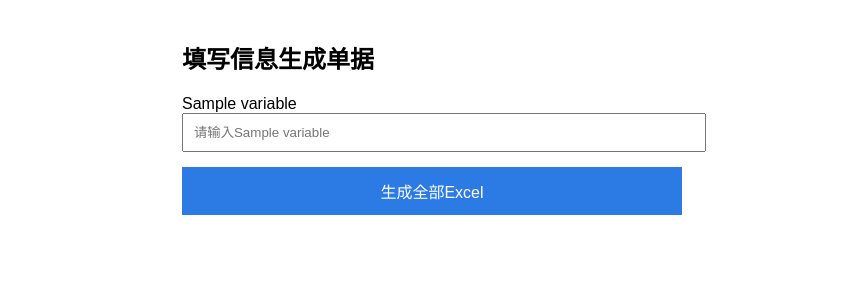
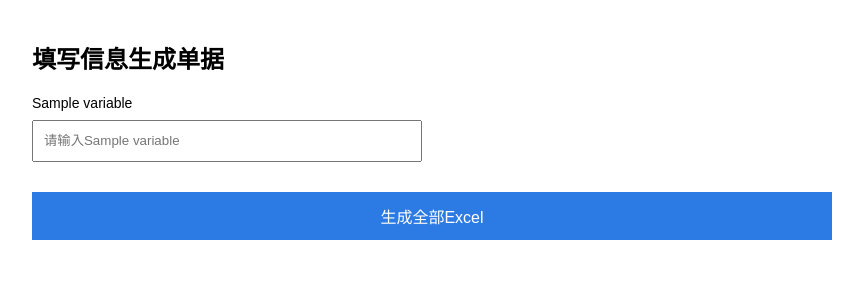
Before and after one commit to guorice19880617-droid/gendan, a Flask app: template templates/index.html in a window 1280 px wide. Shown: the top 300 px of the page, without its empty margins (208-1071 px from the left). Run offline with Flask 3, Linux system fonts and the light colour scheme; the template is opened without the code that fills it: most values are stand-ins (such as "Sample title", 1, 10 or a date in 2020).

Commit message:
Update index.html

```diff
--- a/templates/index.html
+++ b/templates/index.html
@@ -2,24 +2,50 @@
 <html>
 
 <head>
-
 <meta charset="utf-8">
-
 <title>Excel单据生成系统</title>
 
 <style>
 
 body{
 font-family:Arial;
-max-width:500px;
+max-width:800px;
 margin:auto;
 padding:20px;
 }
 
+/* 两列布局核心 */
+.form-container{
+display:grid;
+grid-template-columns: 1fr 1fr;
+gap:20px;
+}
+
+/* 每个字段块 */
+.form-group{
+display:flex;
+flex-direction:column;
+}
+
+/* label */
+label{
+font-size:14px;
+margin-bottom:5px;
+min-height:20px;
+}
+
+/* 输入框统一 */
 input,select{
 width:100%;
 padding:10px;
-margin-bottom:15px;
+height:42px;
+box-sizing:border-box;
+}
+
+/* 按钮占满一整行 */
+.button-wrap{
+grid-column: span 2;
+margin-top:10px;
 }
 
 button{
@@ -32,7 +58,6 @@ font-size:16px;
 }
 
 </style>
-
 </head>
 
 <body>
@@ -41,48 +66,36 @@ font-size:16px;
 
 <form action="/generate" method="post">
 
+<div class="form-container">
+
 {% set labels = {
 
 "title":"代理开证主体",
-
 "Contract No.":"代理合同号",
-
 "importing country":"进口国",
-
 "port of destination":"目的港",
-
 "terms":"条款",
-
 "commodity":"品名",
-
 "quantity":"数量",
-
 "unit price":"单价 USD",
-
 "Payment method":"付款方式",
-
 "Proxy client":"开票单位",
-
 "Registration Number":"纳税人登记号",
-
 "address":"开票地址电话",
-
 "bank of deposit":"开户银行",
-
 "account":"开票账号",
-
-"customs declaration":"报关公司（可不填）",
-
-"Bill of Lading Number":"提单号（可不填）"
+"customs_declaration":"报关公司（可选）",
+"bill_of_lading_number":"提单号（可选）"
 
 } %}
 
-
-{% set optional_fields = ["customs declaration","bill of lading_number"] %}
+{% set optional_fields = ["customs_declaration","bill_of_lading_number"] %}
 
 {% for v in variables %}
 
 {% if v not in ["tax","address","bank","name"] %}
+
+<div class="form-group">
 
 <label>{{ labels.get(v,v) }}</label>
 
@@ -104,14 +117,19 @@ font-size:16px;
 
 {% endif %}
 
+</div>
+
 {% endif %}
 
 {% endfor %}
 
+<div class="button-wrap">
 <button type="submit">生成全部Excel</button>
+</div>
+
+</div>
 
 </form>
 
 </body>
-
 </html>
```
